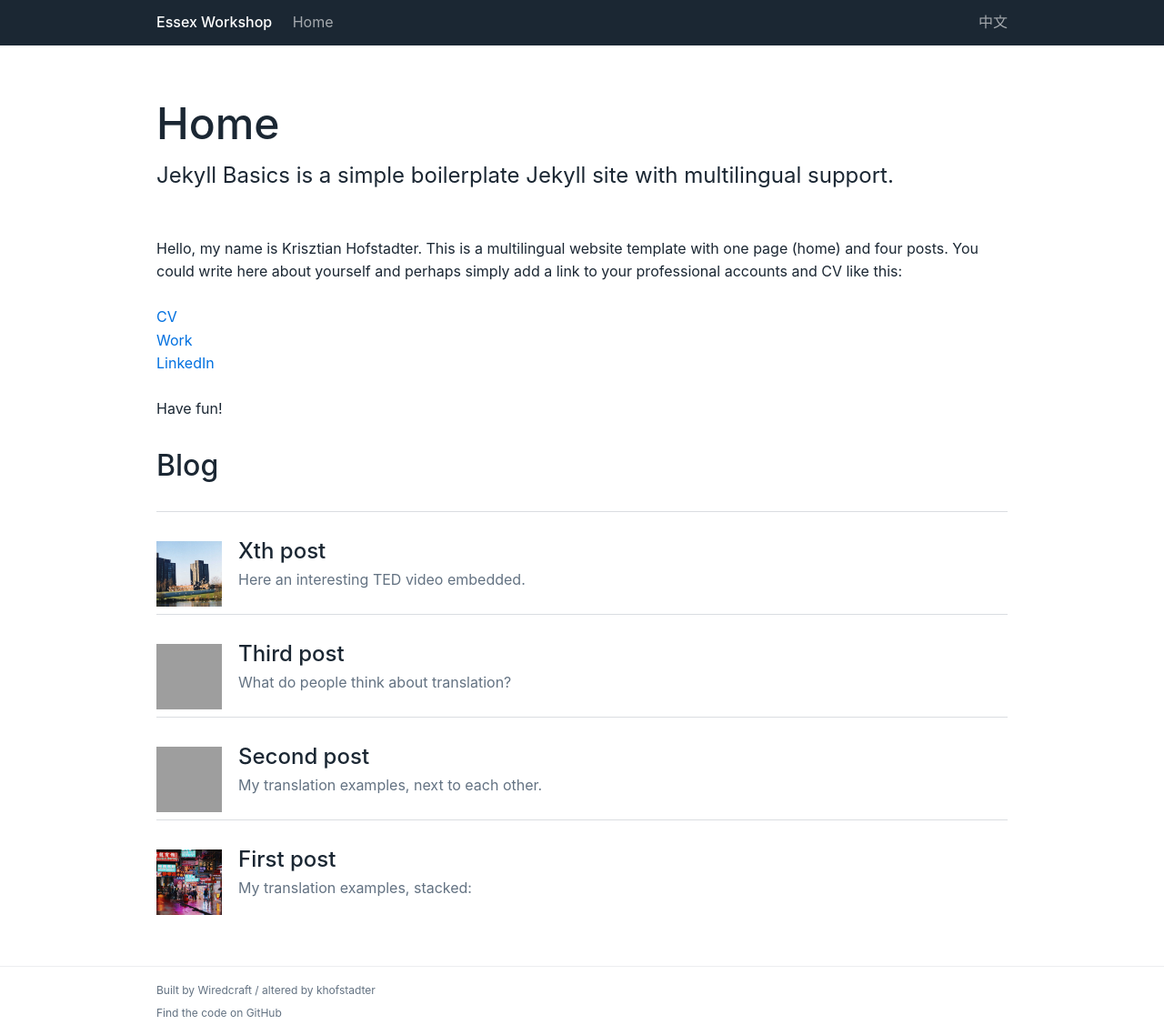
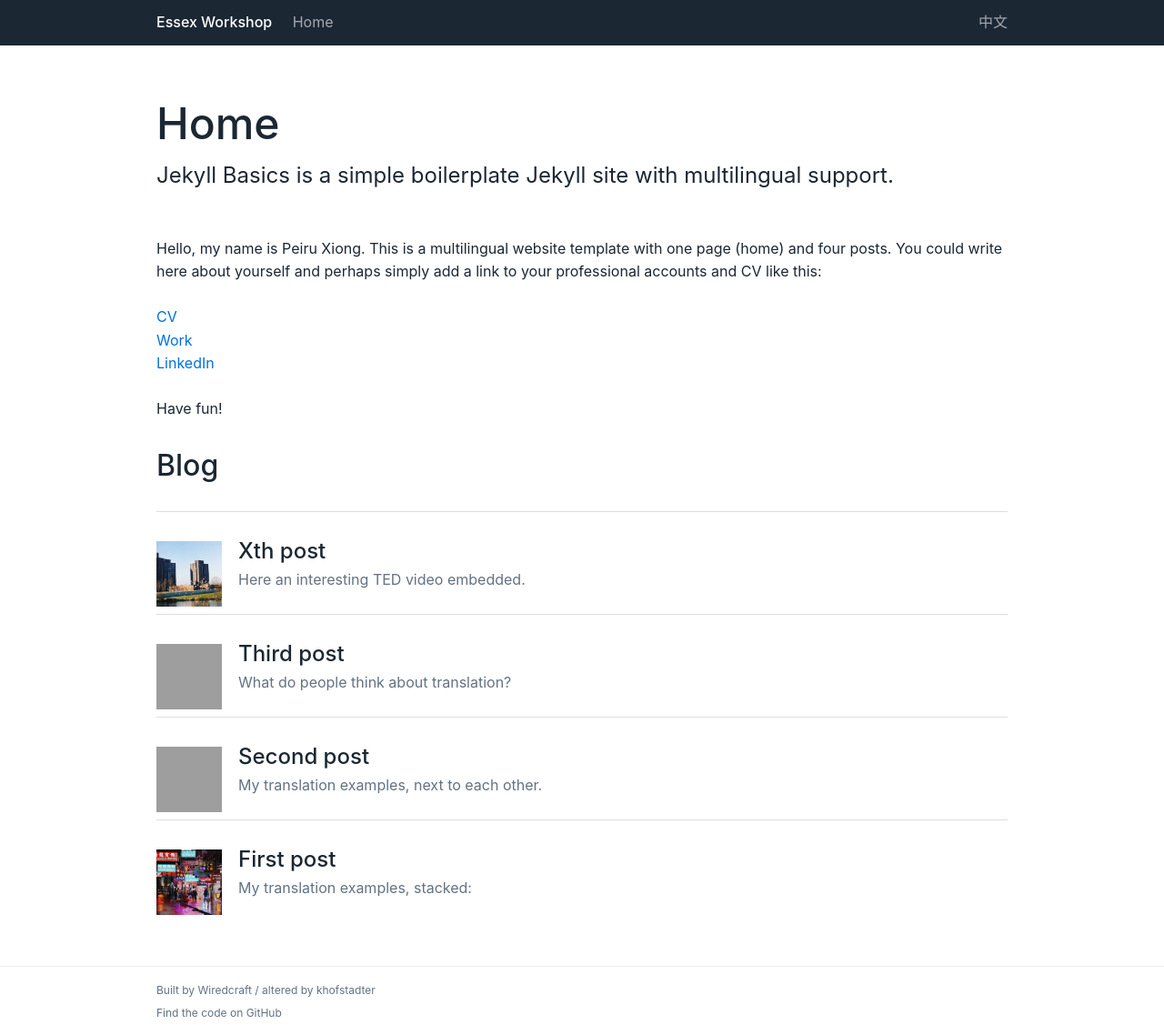
Before and after one commit to Sorakaxiong/Xiong, a Jekyll site: the page built from index.md, in a window 1280 px wide. Shown: the whole page at 91% size. Built offline with Jekyll 4.4.1, drawn with Linux system fonts in a browser that asks for light colours.

Commit message:
Update index.md

```diff
--- a/index.md
+++ b/index.md
@@ -5,7 +5,7 @@ description: "Jekyll Basics is a simple boilerplate Jekyll site with multilingua
 lang: en
 ---
 
-Hello, my name is Krisztian Hofstadter. This is a multilingual website template with one page (home) and four posts. You could write here about yourself and perhaps simply add a link to your professional accounts and CV like this:
+Hello, my name is Peiru Xiong. This is a multilingual website template with one page (home) and four posts. You could write here about yourself and perhaps simply add a link to your professional accounts and CV like this:
 
 [CV](https://khofstadter.info/assets/doc/K-Hofstader-CV-general-2019.pdf)
 [Work](https://www.anglia.ac.uk/people/krisztian-hofstadter)
```
